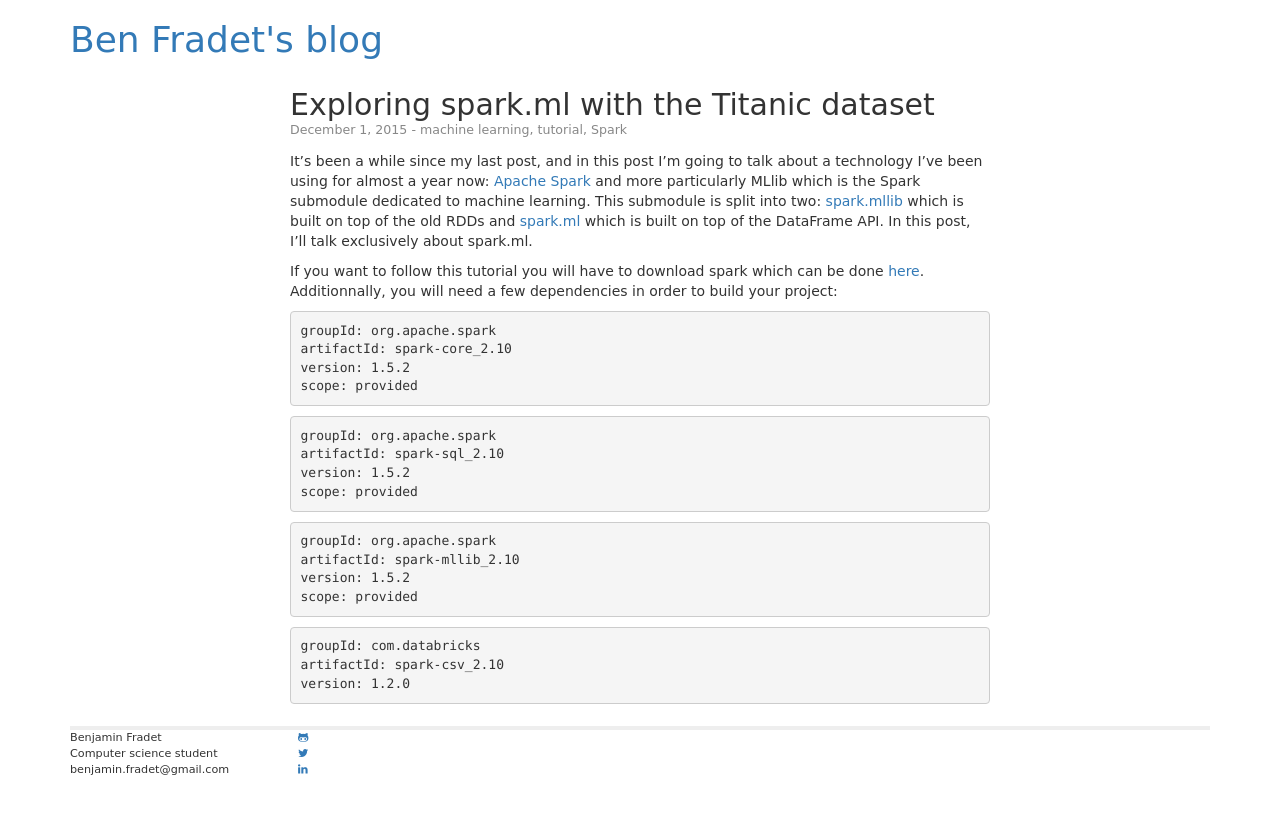
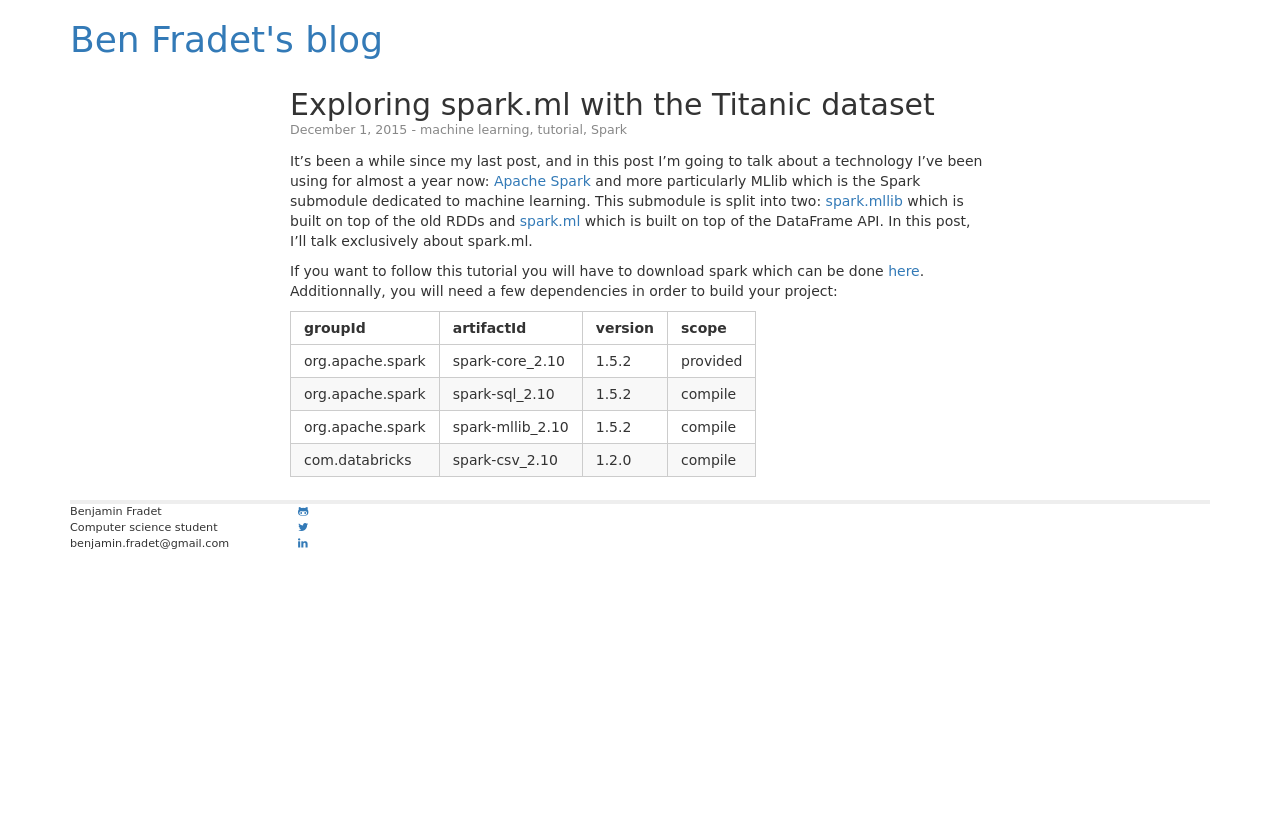
Before and after one commit to BenFradet/benfradet.github.io, a Jekyll site: the page built from _posts/2015-12-01-Exploring-spark.ml-with-the-Titanic-dataset.md, in a window 1280 px wide. Shown: the top 814 px of the page. Built offline with Jekyll 4.4.1, drawn with Linux system fonts in a browser that asks for light colours; nearby versions of some CDN libraries; Markdown is read by kramdown in place of the engine named in the settings.

Commit message:
added dependency table to the titanic article

```diff
--- a/_posts/2015-12-01-Exploring-spark.ml-with-the-Titanic-dataset.md
+++ b/_posts/2015-12-01-Exploring-spark.ml-with-the-Titanic-dataset.md
@@ -20,22 +20,9 @@ If you want to follow this tutorial you will have to download spark which can
 be done [here](http://spark.apache.org/downloads.html). Additionnally, you will
 need a few dependencies in order to build your project:
 
-{% highlight text %}
-groupId: org.apache.spark
-artifactId: spark-core_2.10
-version: 1.5.2
-scope: provided{% endhighlight %}
-{% highlight text %}
-groupId: org.apache.spark
-artifactId: spark-sql_2.10
-version: 1.5.2
-scope: provided{% endhighlight %}
-{% highlight text %}
-groupId: org.apache.spark
-artifactId: spark-mllib_2.10
-version: 1.5.2
-scope: provided{% endhighlight %}
-{% highlight text %}
-groupId: com.databricks
-artifactId: spark-csv_2.10
-version: 1.2.0{% endhighlight %}
+| groupId           | artifactId        | version  | scope     |
+| ----------------- |------------------ |----------|---------- |
+| org.apache.spark  | spark-core_2.10   | 1.5.2    | provided  |
+| org.apache.spark  | spark-sql_2.10    | 1.5.2    | compile   |
+| org.apache.spark  | spark-mllib_2.10  | 1.5.2    | compile   |
+| com.databricks    | spark-csv_2.10    | 1.2.0    | compile   |
```
